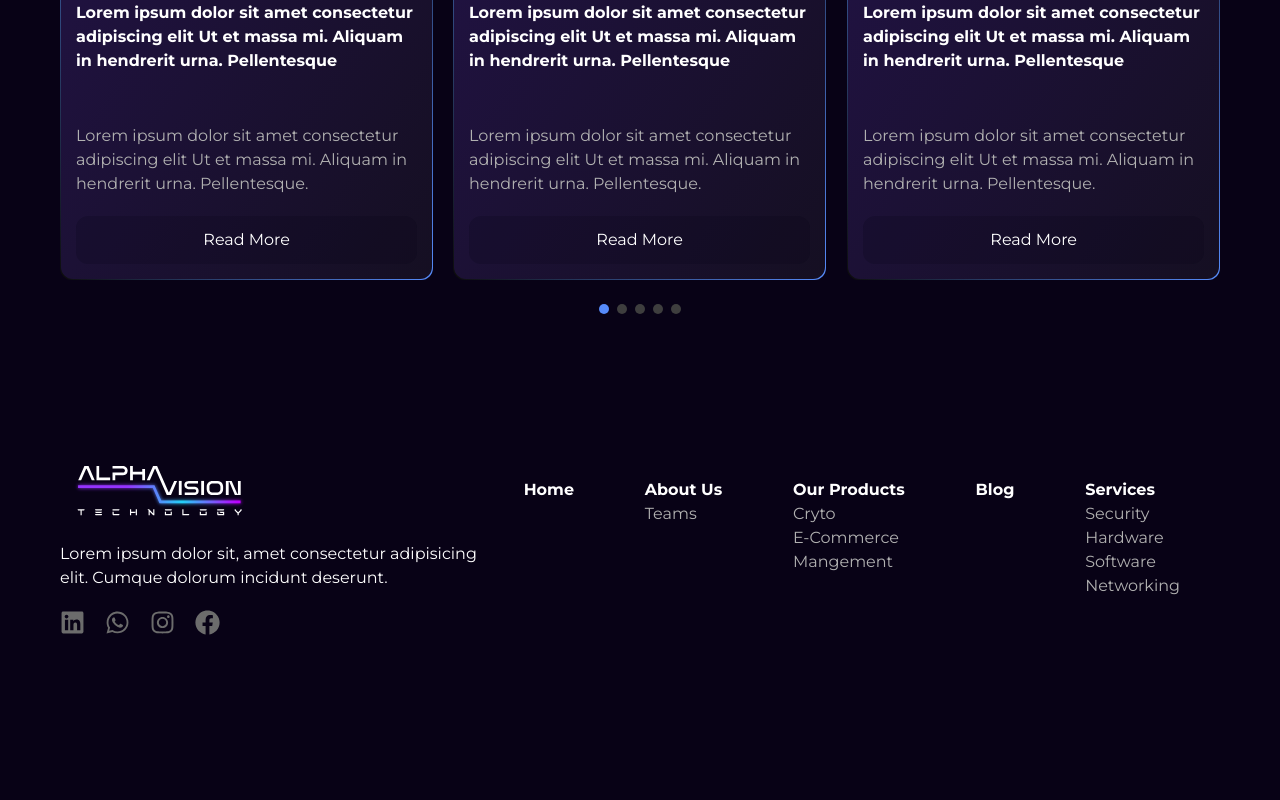
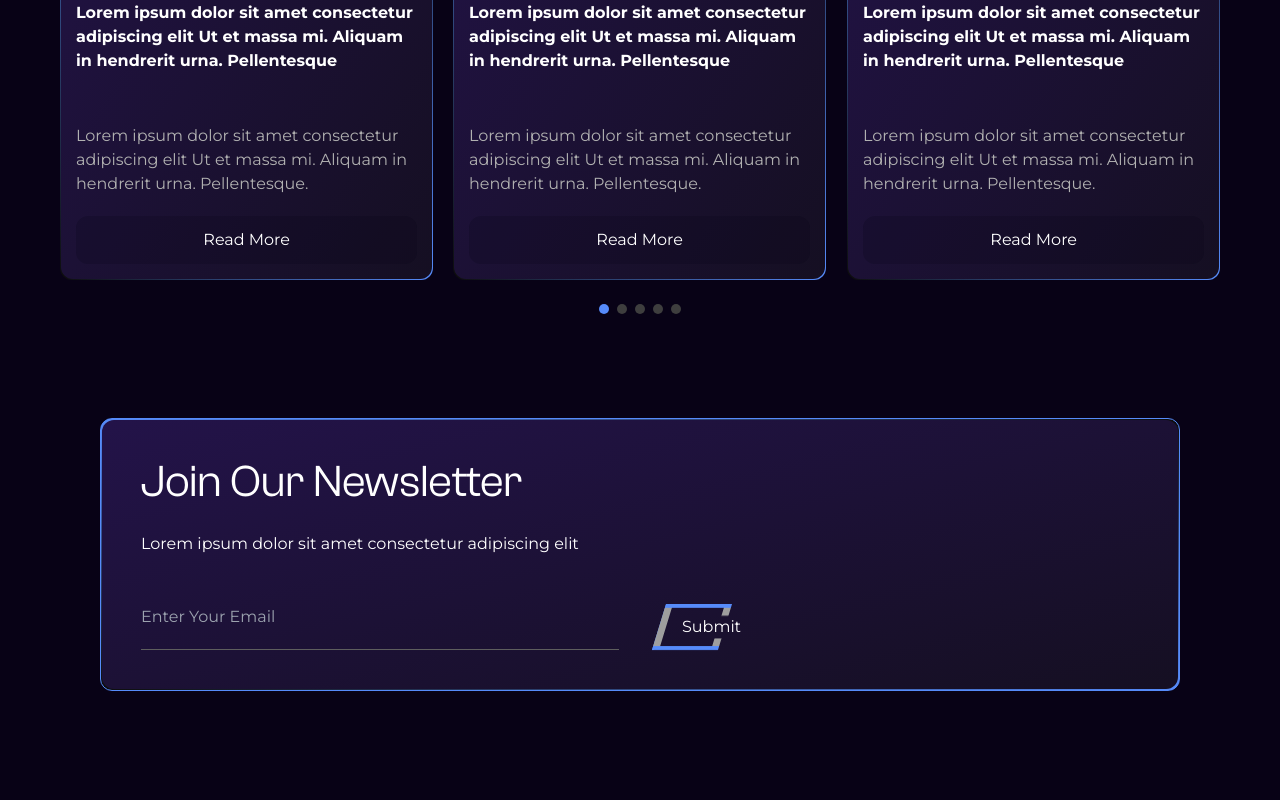
Before and after one commit to ismailjaved-dev/Alpha-Vision-Final, a Next.js app: page /blog in a window 1280 px wide. Shown: the part 1671-2471 px from the top of the page. Before the commit the page ends 2338 px from the top, so only its background shows below. Built offline with nearby package versions, Linux system fonts and the light colour scheme; grey boxes are pictures that could not be loaded.

Commit message:
newsletter added

```diff
--- a/components/sections/blog.tsx
+++ b/components/sections/blog.tsx
@@ -1,6 +1,6 @@
 "use client";
 import Image from "next/image";
-import React,{useState, useEffect} from "react";
+import React, { useState, useEffect } from "react";
 import { Button } from "../ui/button";
 import { usePathname } from "next/navigation";
 import {
@@ -14,9 +14,9 @@ import {
 import { Arrow } from "@radix-ui/react-select";
 import { CircleX } from "lucide-react";
 import Link from "next/link";
-import AOS from 'aos';
-import 'aos/dist/aos.css';
-
+import AOS from "aos";
+import "aos/dist/aos.css";
+import { Input } from "../ui/input";
 
 const Blog = () => {
   const pathname = usePathname();
@@ -222,15 +222,15 @@ const Blog = () => {
 
   const mapData = pathname == "/" ? data.slice(0, 3) : data;
 
-
   const currentItems = mapData.slice(indexOfFirstItem, indexOfLastItem);
-  const totalPages = searchTerm == "" ? Math.ceil(mapData.length / itemsPerPage) :
-    Math.ceil(mapData.length / itemsPerPage);
+  const totalPages =
+    searchTerm == ""
+      ? Math.ceil(mapData.length / itemsPerPage)
+      : Math.ceil(mapData.length / itemsPerPage);
 
   const handlePageChange = (newPage: number) => {
     setCurrentPage(newPage);
   };
-
 
   const renderPageNumbers = () => {
     const pageNumbers = [];
@@ -240,19 +240,18 @@ const Blog = () => {
           key={i}
           onClick={() => handlePageChange(i)}
           // className={currentPage === i ? "btn btn-primary" : "btn btn-seconaday"}
-          className={`block w-[10px] h-[10px] rounded-full ${ currentPage == i ? "bg-primary" : "bg-[#3E3E3E]"}`}
-          >
-
-        </button>
+          className={`block w-[10px] h-[10px] rounded-full ${
+            currentPage == i ? "bg-primary" : "bg-[#3E3E3E]"
+          }`}
+        ></button>
       );
     }
     return pageNumbers;
   };
 
-
   useEffect(() => {
     AOS.init({
-      duration: 1000 // Duration in milliseconds
+      duration: 1000, // Duration in milliseconds
     });
   }, []);
 
@@ -291,13 +290,12 @@ const Blog = () => {
         </>
       )}
 
-
-
       <div className="grid grid-cols-1 lg:grid-cols-3 gap-5 mt-12">
         {currentItems.map((item, index) => (
           <div
             className="p-4 flex flex-col gap-5 w-full h-full relative bg-gradient-to-br from-[#568BFA] via-[#0D0D0D] to-[#568BFA] z-10 rounded-xl before:bg-gradient-to-br before:from-[#231349] before:to-[#150F22] before:rounded-xl before:content-[''] before:absolute before:top-[1px] before:left-[1px] before:w-[calc(100%-2px)] before:h-[calc(100%-2px)] before:-z-10"
-            key={index} data-aos="flip-right"
+            key={index}
+            data-aos="flip-right"
           >
             <div className="h-[15rem] w-full overflow-hidden rounded-xl">
               <Image
@@ -314,41 +312,60 @@ const Blog = () => {
               <p className="text-gray">{item.desc}</p>
             </div>
             <AlertDialog>
-              <AlertDialogTrigger className="btnPrimary">Read More</AlertDialogTrigger>
+              <AlertDialogTrigger className="btnPrimary">
+                Read More
+              </AlertDialogTrigger>
               <AlertDialogContent className="max-w-[70rem] overflow-hidden p-5 rounded-3xl m-4">
                 <AlertDialogHeader>
                   <AlertDialogDescription className="text-center mt-8">
-
                     <h5 className="text-md font-bold my-3">{item.title}</h5>
                     <p className="text-gray">{item.desc}</p>
                   </AlertDialogDescription>
                 </AlertDialogHeader>
 
-                  <AlertDialogCancel className="absolute right-0 top-0 p-4 m-0"><CircleX /></AlertDialogCancel>
+                <AlertDialogCancel className="absolute right-0 top-0 p-4 m-0">
+                  <CircleX />
+                </AlertDialogCancel>
               </AlertDialogContent>
             </AlertDialog>
           </div>
-
         ))}
       </div>
 
-
-       {
-        pathname == '/blog' &&
+      {pathname == "/blog" && (
         <div className="flex justify-center gap-2 my-6">
           {renderPageNumbers()}
         </div>
-       }
-
+      )}
 
       {pathname == "/" && (
         <div className="flex justify-center my-[5rem]">
-          <Link href={'/blog'}>
+          <Link href={"/blog"}>
             <button className="primaryBtn">See More</button>
           </Link>
         </div>
       )}
 
+      {pathname !== "/" && (
+        <div className="p-10 overflow-hidden">
+          <div className="fluid-container border p-10 gradientBg border-primary my-10">
+            <div className="flex flex-col gap-7 items-start">
+              <h3 className="text-h4 sm:text-h3 font-grotesk leading-[100%] m-0">
+              Join Our Newsletter
+              </h3>
+              <p>Lorem ipsum dolor sit amet consectetur adipiscing elit</p>
+
+              <div className="w-full flex gap-10">
+                <input className="bg-transparent outline-none border-b border-[#5E5E5E] w-full py-1 max-w-[29.875rem] text-gray"
+                placeholder="Enter Your Email"
+                />
+                 {/* <Input placeholder="Enter Your Email" className="w-full border-none outline-none focus:ring-0 !bg-transparent"/> */}
+              <button className="primaryBtn mt-5">Submit</button>
+                </div>
+            </div>
+          </div>
+        </div>
+      )}
     </div>
   );
 };
```
Lines whose indentation alone changed are shown as unchanged.
